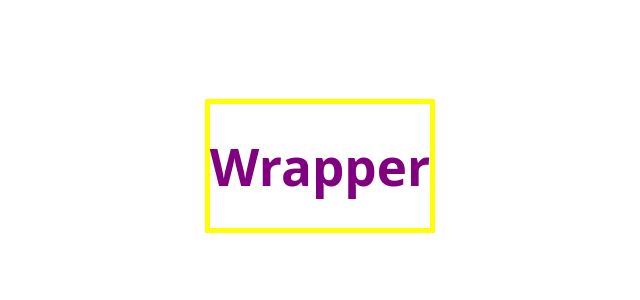
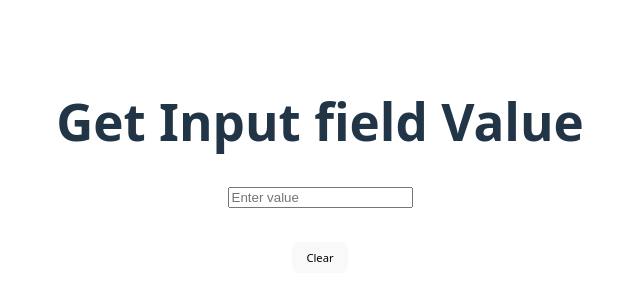
Before and after one commit to Pawancoderk/revisit_react, a React (Vite) app: page / in a window 1280 px wide. Shown: the part 234-534 px from the top of the page, without its empty margins (320-960 px from the left). Built offline with nearby package versions, Linux system fonts and the light colour scheme.

Commit message:
get input field value

```diff
--- a/src/App.jsx
+++ b/src/App.jsx
@@ -8,6 +8,7 @@ import { MultipleRender } from './MultipleConditionRendering'
 import { User } from './User'
 import { Default } from './Defaultprop'
 import { Wrapper } from './Wrapper'
+import { Input } from './Input'
 
 
 function App() {
@@ -36,9 +37,15 @@ function App() {
   {/* <User  Userobj = {Userobj2}/> */}
   {/* <Default name= "Pawan"/> */}
   {/* <Default/> */}
-  <Wrapper >
+  {/* <Wrapper color="blue" >
     <h1>Wrapper</h1>
-  </Wrapper>
+  </Wrapper> */}
+
+    {/* <Wrapper  >
+    <h1>Second wrapper</h1>
+  </Wrapper> */}
+
+  <Input/>
   </>
   )
 }
--- /dev/null
+++ b/src/Input.jsx
@@ -0,0 +1,13 @@
+import { useState } from "react"
+
+export function Input() {
+    const [val, setVal] =useState()
+  return (
+    <>
+      <h1>Get Input field Value</h1>
+      <input onChange={(event)=>setVal(event.target.value)} type="text" placeholder="Enter value" value={val} />
+      <h1>{val}</h1>
+      <button onClick={()=>setVal("")}>Clear</button>
+    </>
+  );
+}
--- a/src/Wrapper.jsx
+++ b/src/Wrapper.jsx
@@ -1,7 +1,7 @@
-export function Wrapper({children}){
+export function Wrapper({children,color ="green"}){
     return (
         <>
-        <div style={{color:"purple",border:"5px solid yellow "}}>
+        <div style={{color:color,border:"5px solid yellow ",margin:"50px"}}>
            {children}
         </div>
         </>
```
